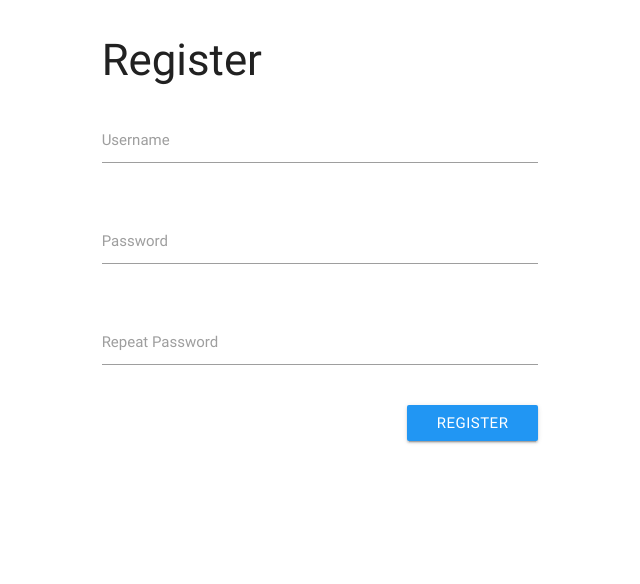
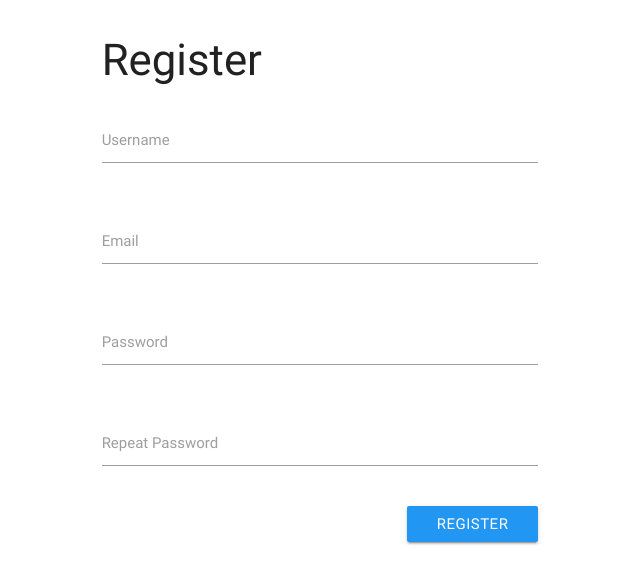
Before and after one commit to HafizAkinteye/NewCollegion, a Django app: page /register/ in a window 1280 px wide. Shown: the part 175-759 px from the top of the page, without its empty margins (320-960 px from the left). Run offline with Django 4.2, Linux system fonts and the light colour scheme; some libraries are stand-ins or nearby versions.

Commit message:
adding email form

```diff
--- a/Collegion_Backend/views.py
+++ b/Collegion_Backend/views.py
@@ -16,8 +16,8 @@ def index(request):
     if request.method == 'GET':
         return render(request, 'chat/index.html', {})
     if request.method == "POST":
-        username, password = request.POST['username'], request.POST['password']
-        user = authenticate(username=username, password=password)
+        username, email, password = request.POST['username'], request.POST['email'], request.POST['password']
+        user = authenticate(username=username, email = email, password=password)
         if user is not None:
             login(request, user)
         else:
--- a/templates/chat/register.html
+++ b/templates/chat/register.html
@@ -9,6 +9,12 @@
             <div class="input-field col s12">
                 <input name="username" id="id_username" type="text" class="validate">
                 <label for="id_username" data-error="Username already taken">Username</label>
+            </div>
+        </div>
+        <div class="row">
+            <div class="input-field col s12">
+                <input name="email" id="id_email" type="text" class="validate">
+                <label for="id_email" data-error="Email already used">Email</label>
             </div>
         </div>
         <div class="row">
@@ -27,7 +33,6 @@
             <div class="col s12">
             <div class="right">
                 <button class="btn blue waves-effect waves-light pull-s12">Register</button>
-            </div>
             </div>
         </div>
     </form>
```
